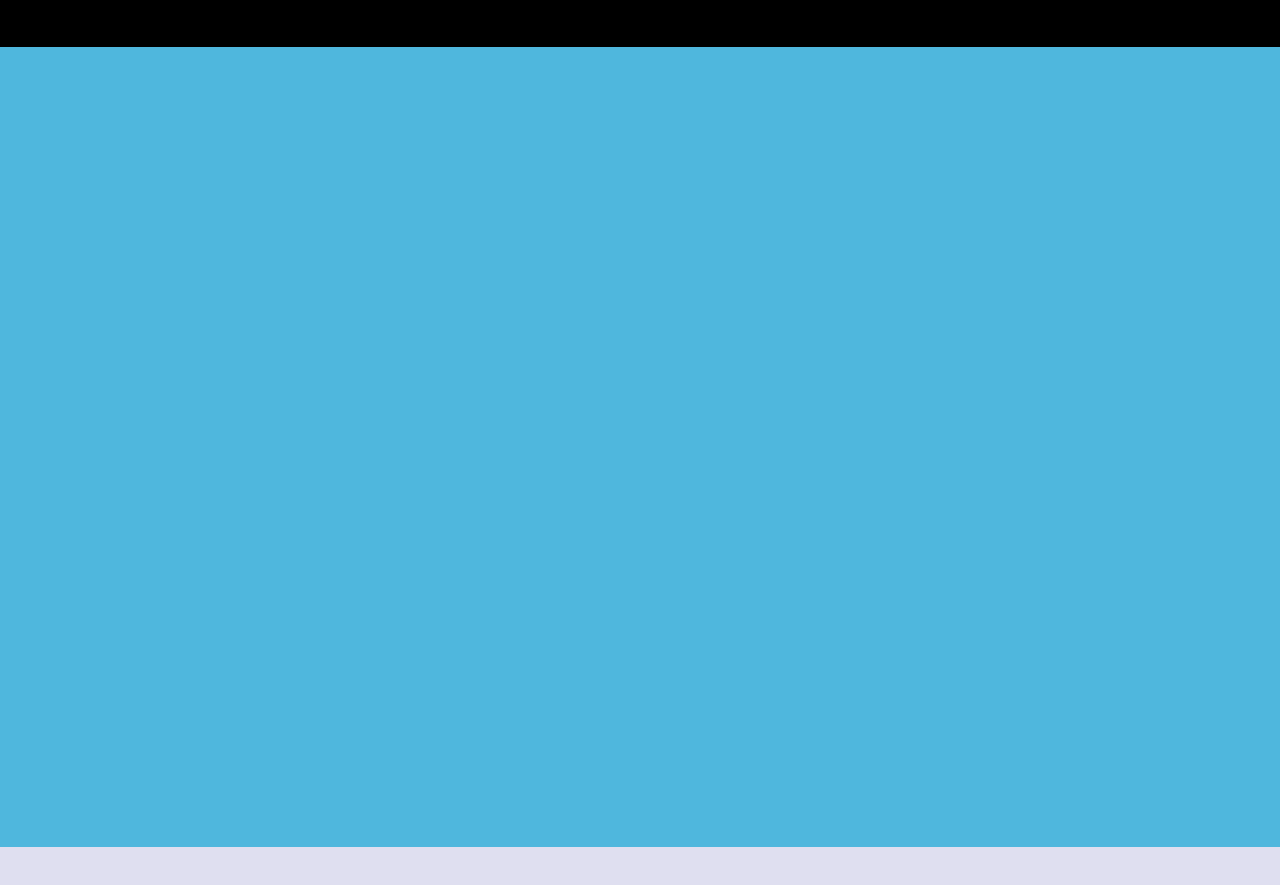
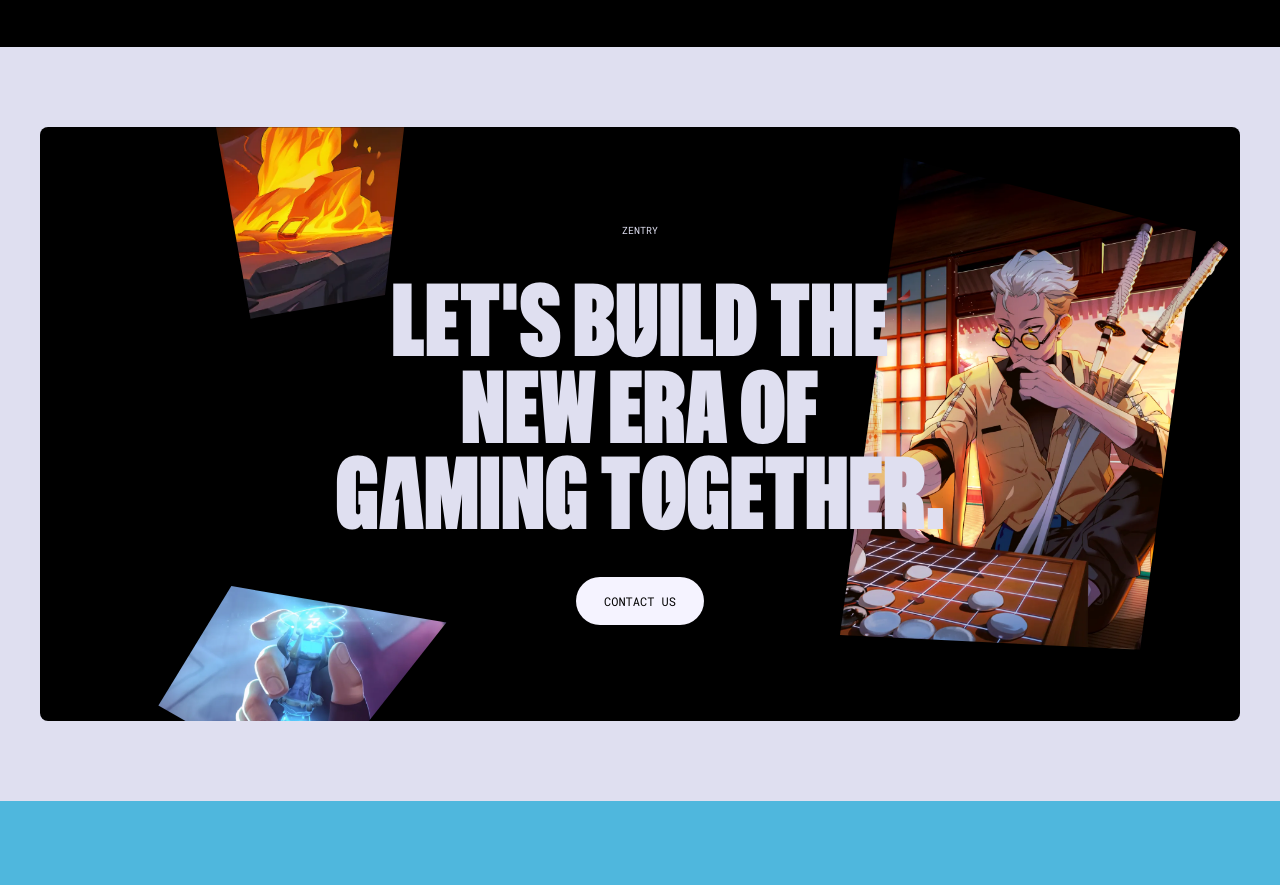
Before and after one commit to abrahamuchos/awwwards, a React (Vite) app: page / in a window 1280 px wide. Shown: the part 5960-6845 px from the top of the page. Before the commit the page ends 6807 px from the top, so only its background shows below. Built offline with nearby package versions, Linux system fonts and the light colour scheme.

Commit message:
Add contact section with cta, content and animations

```diff
--- a/src/App.jsx
+++ b/src/App.jsx
@@ -3,6 +3,7 @@
 import About from "./components/About.jsx";
 import Features from "./components/Features.jsx";
 import Story from "./components/Story.jsx";
+import Contact from "./components/Contact.jsx";
 
 const App = () => (
   <main className='relative min-h-screen w-screen overflow-x-hidden'>
@@ -11,6 +12,7 @@
     <About/>
     <Features/>
     <Story/>
+    <Contact/>
     <section className='w-full min-h-screen z-0 bg-blue-300'/>
   </main>
 );
--- /dev/null
+++ b/src/components/Contact.jsx
@@ -0,0 +1,48 @@
+import ImageClipBox from "./ImageClipBox.jsx";
+import Button from "./Button.jsx";
+
+export default function Contact() {
+
+  return (
+    <section id='contact' className='my-20 min-h-96 w-screen px-10'>
+      <div className="relative rounded-lg bg-black py-24 text-blue-50 sm:overflow-hidden">
+        {/* Contact Images (Left)*/}
+        <div className="absolute hidden -left-20 top-0 h-full w-72 overflow-hidden
+          sm:block
+          lg:left-20 lg:w-96"
+        >
+          <ImageClipBox src="/img/contact-1.webp" className="contact-clip-path-1" alt="Contact Image 1"/>
+          <ImageClipBox src="/img/contact-2.webp"
+                        className="contact-clip-path-2 translate-y-60 lg:translate-y-40"
+                        alt="Contact Image 1"
+          />
+        </div>
+        {/*End Contact Images (Left)*/}
+
+        {/* Swordman Character (Right)*/}
+        <div className="absolute -top-40 left-20 w-60
+          sm:top-1/2
+          md:left-auto md:right-10
+          lg:top-20 lg:w-80"
+        >
+          <ImageClipBox src="/img/swordman-partial.webp" className="absolute md:scale-125" alt="swordman"/>
+          <ImageClipBox src="/img/swordman.webp" className="sword-man-clip-path md:scale-125" alt="swordman-full"/>
+        </div>
+        {/*End Swordman Character (Right)*/}
+
+        {/*Text Content*/}
+        <div className="flex flex-col items-center text-center">
+          <p className="font-general text-[10px] uppercase">
+            Zentry
+          </p>
+          <p className='mt-10 w-full z-50 special-font font-zentry text-5xl leading-[0.9] md:text-[6rem]'>
+            let's b<b>u</b>ild the <br/> new era of <br/>g<b>a</b>ming t<b>o</b>gether.
+          </p>
+          <Button text='contact us' className='cursor pointer mt-10' />
+        </div>
+        {/*Text Content*/}
+
+        </div>
+    </section>
+);
+}
--- /dev/null
+++ b/src/components/ImageClipBox.jsx
@@ -0,0 +1,16 @@
+/**
+ *
+ * @param {string} src - Path to the image
+ * @param {string} [alt=''] - Alt text for the image
+ * @param {string} className
+ * @returns {JSX.Element}
+ * @constructor
+ */
+export default function ImageClipBox({src, alt = '', className}) {
+
+  return (
+    <div className={className}>
+      <img src={src} alt={alt}/>
+    </div>
+  );
+}
```
